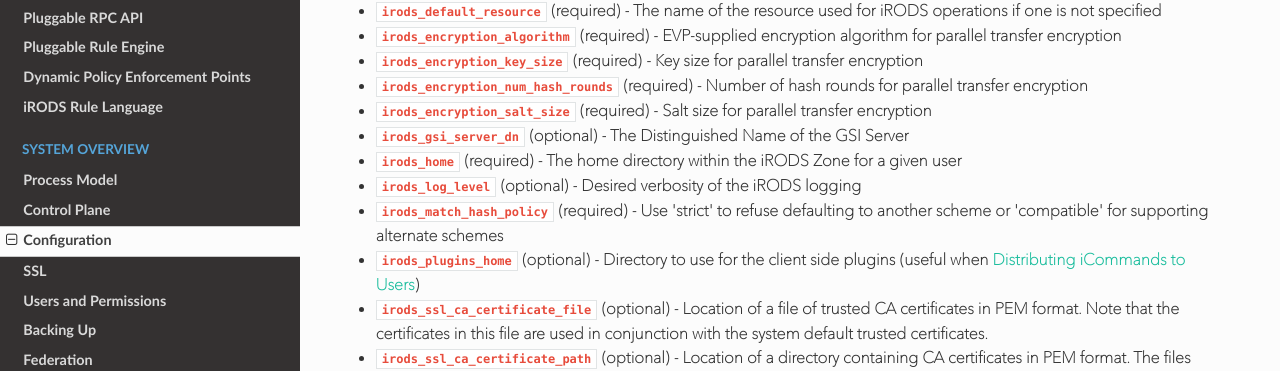
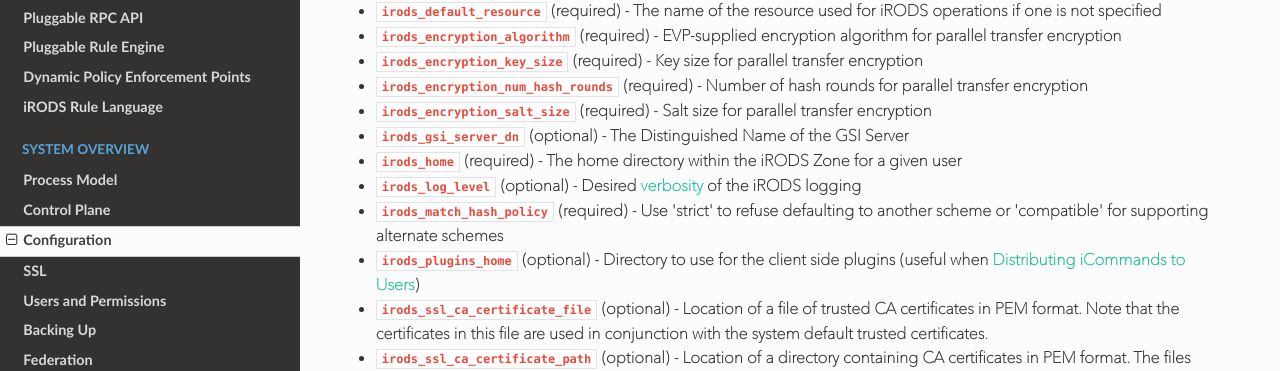
Before and after one commit to irods/irods_docs, an MkDocs documentation site: the page built from docs/system_overview/configuration.md, in a window 1280 px wide and 900 px high, scrolled down 5142 px. Shown: the part 85-456 px from the top of the window. Built offline with MkDocs 1.6.1, drawn with Linux system fonts in a browser that asks for light colours; nearby versions of some CDN libraries; old or Windows-style settings are respelled for this version of MkDocs; part of the change alters nothing that is shown.

```diff
--- a/docs/system_overview/configuration.md
+++ b/docs/system_overview/configuration.md
@@ -225,7 +225,7 @@ A service account environment file contains all of the client environment entrie
   - `irods_encryption_salt_size` (required) - Salt size for parallel transfer encryption
   - `irods_gsi_server_dn` (optional) - The Distinguished Name of the GSI Server
   - `irods_home` (required) - The home directory within the iRODS Zone for a given user
-  - `irods_log_level` (optional) - Desired verbosity of the iRODS logging
+  - `irods_log_level` (optional) - Desired [verbosity](troubleshooting.md#debugging-levels) of the iRODS logging
   - `irods_match_hash_policy` (required) - Use 'strict' to refuse defaulting to another scheme or 'compatible' for supporting alternate schemes
   - `irods_plugins_home` (optional) - Directory to use for the client side plugins (useful when [Distributing iCommands to Users](distributing_icommands.md))
   - `irods_ssl_ca_certificate_file` (optional) - Location of a file of trusted CA certificates in PEM format. Note that the certificates in this file are used in conjunction with the system default trusted certificates.
```
